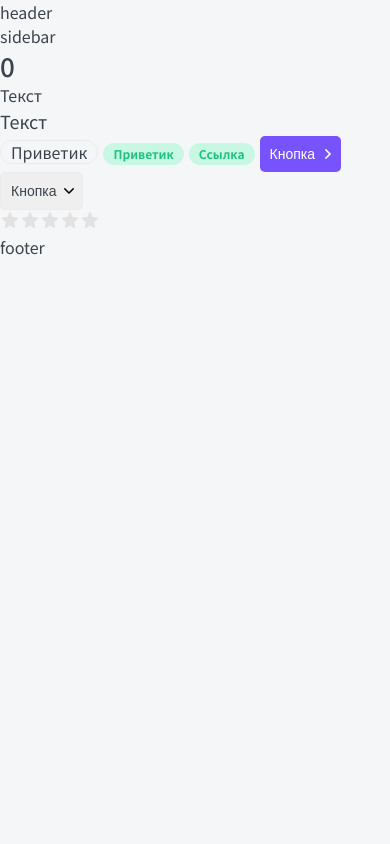
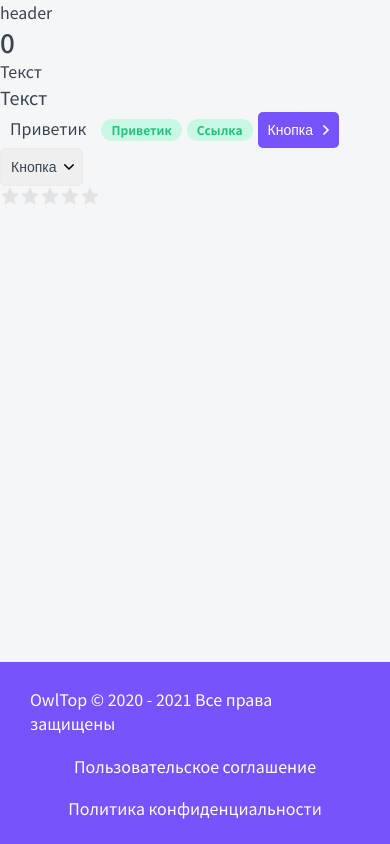
Before and after one commit to dontshoot11/NextJS, a Next.js app: page / in a window 390 px wide. Built offline with nearby package versions, Linux system fonts and the light colour scheme.

Commit message:
added some css

```diff
--- a/components/Tag/Tag.tsx
+++ b/components/Tag/Tag.tsx
@@ -2,7 +2,7 @@
 import styles from './Tag.module.css';
 import cn from 'classnames';
 
-export const Tag = ({size, children, color='ghost', href, className, ...props}: TagProps): JSX.Element => {
+export const Tag = ({size, children, color, href, className, ...props}: TagProps): JSX.Element => {
                 return (
                  <div className={cn(styles.tag, className, {
                     [styles.big]: size === 'big',
--- a/layout/Footer/Footer.module.css
+++ b/layout/Footer/Footer.module.css
@@ -0,0 +1,22 @@
+.footer {
+    background-color: var(--primary);
+    padding: 25px 30px;
+    color: var(--white);
+    font-size: 16px;
+    line-height: 22px;
+    display: grid;
+    grid-template-columns: 1fr auto auto;
+    gap: 0 40px;
+    align-items: center;
+}
+
+.footer a:hover {
+    color: var(--gray-light)
+}
+
+@media (max-width: 768px) {
+    .footer {
+    grid-template-columns: 1fr;
+justify-items: center;
+gap:20px 0}
+}
--- a/layout/Footer/Footer.tsx
+++ b/layout/Footer/Footer.tsx
@@ -1,10 +1,16 @@
+import { Ptag, Tag } from "../../components";
 import { FooterProps } from "./Footer.props";
-import styles from './Footerr.module.css';
+import styles from "./Footer.module.css";
+import cn from 'classnames';
+import {format} from 'date-fns'
 
-export const Footer = ({ ...props}: FooterProps): JSX.Element => {
-                return (
-                    <div {...props}>
-                  footer
-                    </div>
-            );
-        };
+
+export const Footer = ({ className, ...props }: FooterProps): JSX.Element => {
+  return (
+    <footer className={cn(className, styles.footer)} {...props}>
+      <Ptag >OwlTop © 2020 - {format(new Date(), 'yyyy')} Все права защищены</Ptag>
+        <a href='#'target="_blank" className={styles.footerLink}>Пользовательское соглашение</a>
+        <a href='#'target="_blank" className={styles.footerLink}>Политика конфиденциальности</a>
+    </footer>
+  );
+};
--- a/layout/Layout.module.css
+++ b/layout/Layout.module.css
@@ -0,0 +1,49 @@
+.wrapper {
+    display: grid;
+    grid-template-columns: auto 230px minmax(320px, 1200px) auto;
+    grid-template-areas:
+    ". header header ."
+    ". sidebar body ."
+    "footer footer footer footer";
+    min-height: 100vh;
+    gap: 0 30px;
+    grid-template-rows: auto 1fr auto;
+
+}
+
+.header {
+    grid-area: header;
+    display: none;
+}
+
+.sidebar {
+    grid-area: sidebar;
+}
+
+.body {
+    grid-area: body;
+}
+
+
+.footer {
+    grid-area: footer;
+}
+
+@media (max-width: 768px) {
+    .sidebar {
+        display: none
+    }
+    .header {
+        display: block
+    }
+    .wrapper {
+        grid-template-columns:  minmax(320px,1fr) ;
+        grid-template-areas:
+        " header"
+        " body "
+        " footer ";
+        min-height: 100vh;
+        grid-template-rows: auto 1fr auto;
+    }
+
+}
--- a/layout/Layout.tsx
+++ b/layout/Layout.tsx
@@ -7,18 +7,15 @@
 
 export const Layout = ({ children}: LayoutProps): JSX.Element => {
                 return (
-                <>
-                    <Header/>
-                    <div>
-                        <Sidebar/>
-                        <div>
+                <div className={styles.wrapper}>
+                    <Header className={styles.header}/>
+                        <Sidebar className={styles.sidebar}/>
+                        <div className={styles.body}>
                             {children}
                         </div>
-                    </div>
-                 <Footer/>
-                </>
+                 <Footer className={styles.footer}/>
+                </div>
             );
-
         };
 
 export const withLayout =<T extends Record<string, unknown>> (Component: FunctionComponent<T>) => {
--- a/package.json
+++ b/package.json
@@ -14,6 +14,7 @@
     "@svgr/webpack": "^5.5.0",
     "classnames": "^2.3.1",
     "cross-env": "^7.0.3",
+    "date-fns": "^2.27.0",
     "next": "12.0.1",
     "react": "17.0.2",
     "react-dom": "17.0.2"
```
Also changed, not shown: 1 other file (tests, documents, lock files or other folders).
